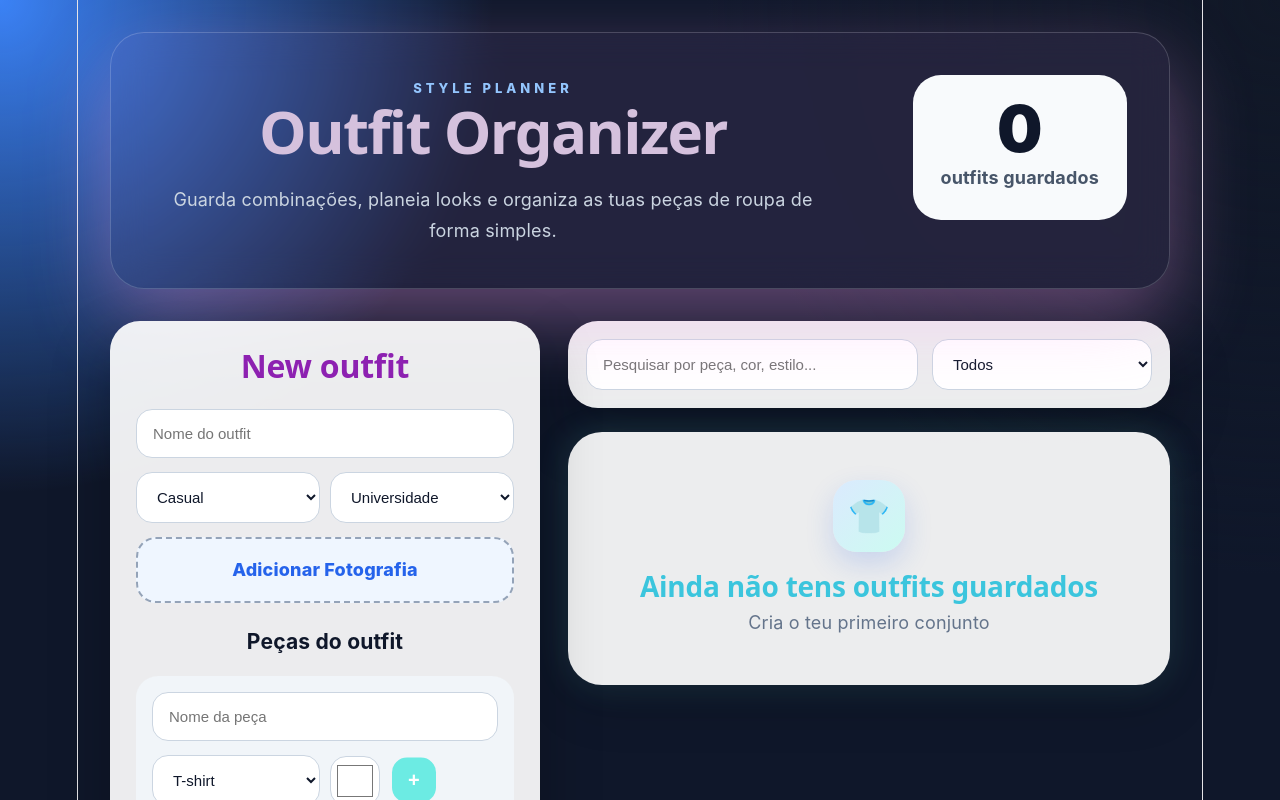
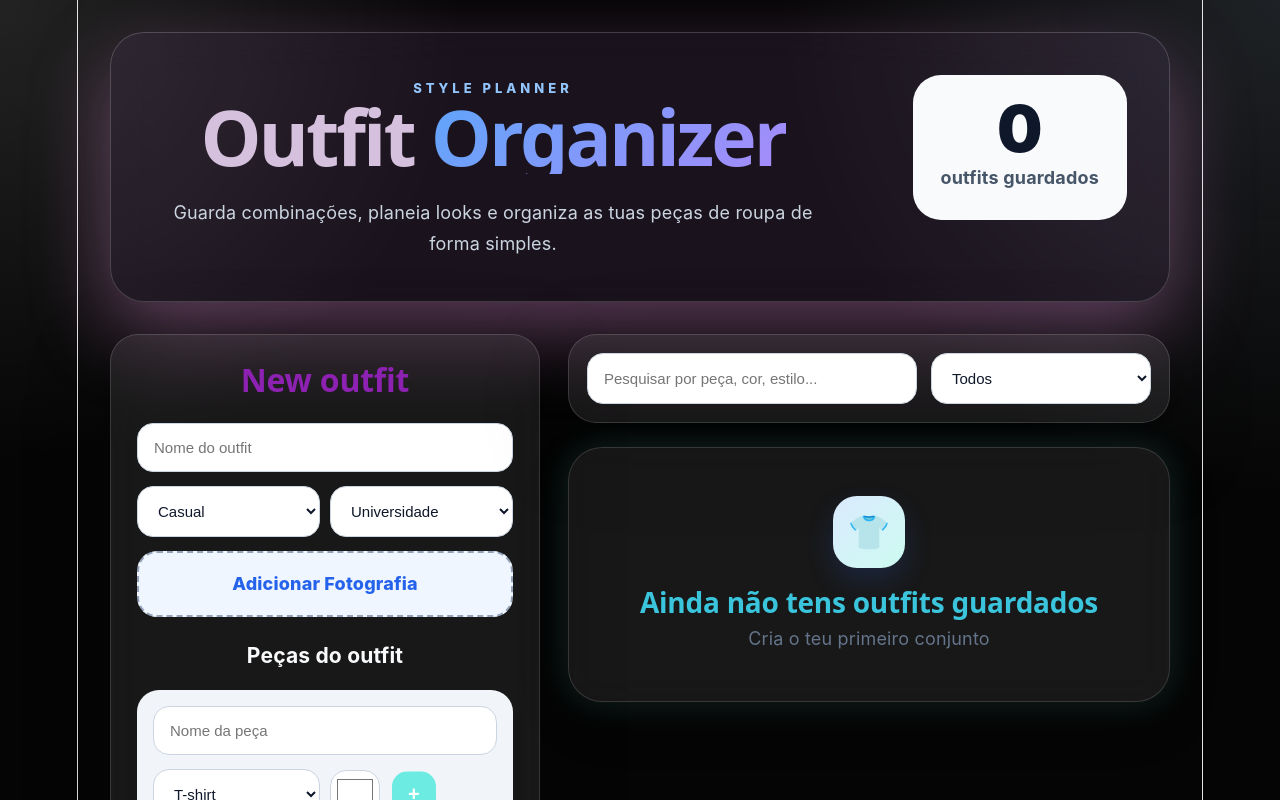
Before and after one commit to ptav2006/outfit-organizer, a React (Vite) app: page / in a window 1280 px wide. Shown: the top 800 px of the page. Built offline with nearby package versions, Linux system fonts and the light colour scheme.

Commit message:
teste de template

```diff
--- a/src/App.css
+++ b/src/App.css
@@ -6,9 +6,9 @@ body {
   margin: 0;
   font-family: Inter, Arial, sans-serif;
   background:
-    radial-gradient(circle at top left, #3b82f6 0, transparent 30%),
-    radial-gradient(circle at top right, #111827 0, transparent 35%),
-    #0f172a;
+    radial-gradient(circle at top left, rgba(255,255,255,0.12), transparent 28%),
+    radial-gradient(circle at top right, rgba(148,163,184,0.18), transparent 30%),
+    #050505;
   color: #f8fafc;
 }
 
@@ -29,6 +29,22 @@ body {
   justify-content: space-between;
   gap: 24px;
   box-shadow: 0 30px 80px rgba(255, 164, 247, 0.35);
+}
+
+.hero h1 {
+  font-size: clamp(42px, 6vw, 82px);
+  line-height: 0.95;
+  letter-spacing: -3px;
+  font-weight: 900;
+}
+
+.hero h1 span {
+  display: inline-block;
+  background: linear-gradient(135deg, #60a5fa, #a78bfa);
+  background-clip: text;
+  -webkit-background-clip: text;
+  color: transparent;
+  -webkit-text-fill-color: transparent;
 }
 
 .tag {
@@ -90,13 +106,17 @@ h1 {
   gap: 28px;
 }
 
-.panel, .toolbar, .card, .empty {
-  background: rgba(255,255,255,0.92);
-  color: #0f172a;
-  border-radius: 30px;
-  box-shadow: 0 25px 60px rgba(0,0,0,0.25);
+.panel,
+.toolbar,
+.card,
+.empty {
+  background: rgba(255, 255, 255, 0.08);
+  color: #f8fafc;
+  border: 1px solid rgba(255, 255, 255, 0.14);
+  border-radius: 28px;
+  box-shadow: 0 24px 80px rgba(0, 0, 0, 0.35);
+  backdrop-filter: blur(18px);
 }
-
 .panel {
   padding: 26px;
   height: fit-content;
@@ -521,6 +541,17 @@ button,
     background 0.2s ease,
     opacity 0.2s ease;
 }
+.primary-btn {
+  border: none;
+  border-radius: 999px;
+  padding: 14px 22px;
+  font-weight: 800;
+  cursor: pointer;
+  background: #ffffff;
+  color: #050505;
+  box-shadow: 0 12px 30px rgba(255, 255, 255, 0.12);
+  transition: transform 0.2s ease, opacity 0.2s ease;
+}
 
 button:hover,
 .upload:hover {
@@ -529,6 +560,11 @@ button:hover,
 
 button:active {
   transform: scale(0.96);
+}
+
+.primary-btn:hover {
+  transform: translateY(-2px);
+  opacity: 0.9;
 }
 
 .primary:hover {
@@ -816,3 +852,24 @@ body {
   border-radius: 0 0 34px 34px;
   overflow: hidden;
 }
+
+.card:first-child {
+  animation: newOutfitBounce 0.45s ease both;
+}
+
+@keyframes newOutfitBounce {
+  0% {
+    opacity: 0;
+    transform: translateY(24px) scale(0.94);
+  }
+
+  60% {
+    opacity: 1;
+    transform: translateY(-8px) scale(1.01);
+  }
+
+  100% {
+    opacity: 1;
+    transform: translateY(0) scale(1);
+  }
+}
--- a/src/App.jsx
+++ b/src/App.jsx
@@ -203,7 +203,7 @@ export default function App() {
         <header className="hero">
           <div>
             <p className="tag">STYLE PLANNER</p>
-            <h1>Outfit Organizer</h1>
+            <h1>Outfit <span>Organizer</span></h1>
             <p className="subtitle">
               Guarda combinações, planeia looks e organiza as tuas peças de roupa de forma simples.
             </p>
```
